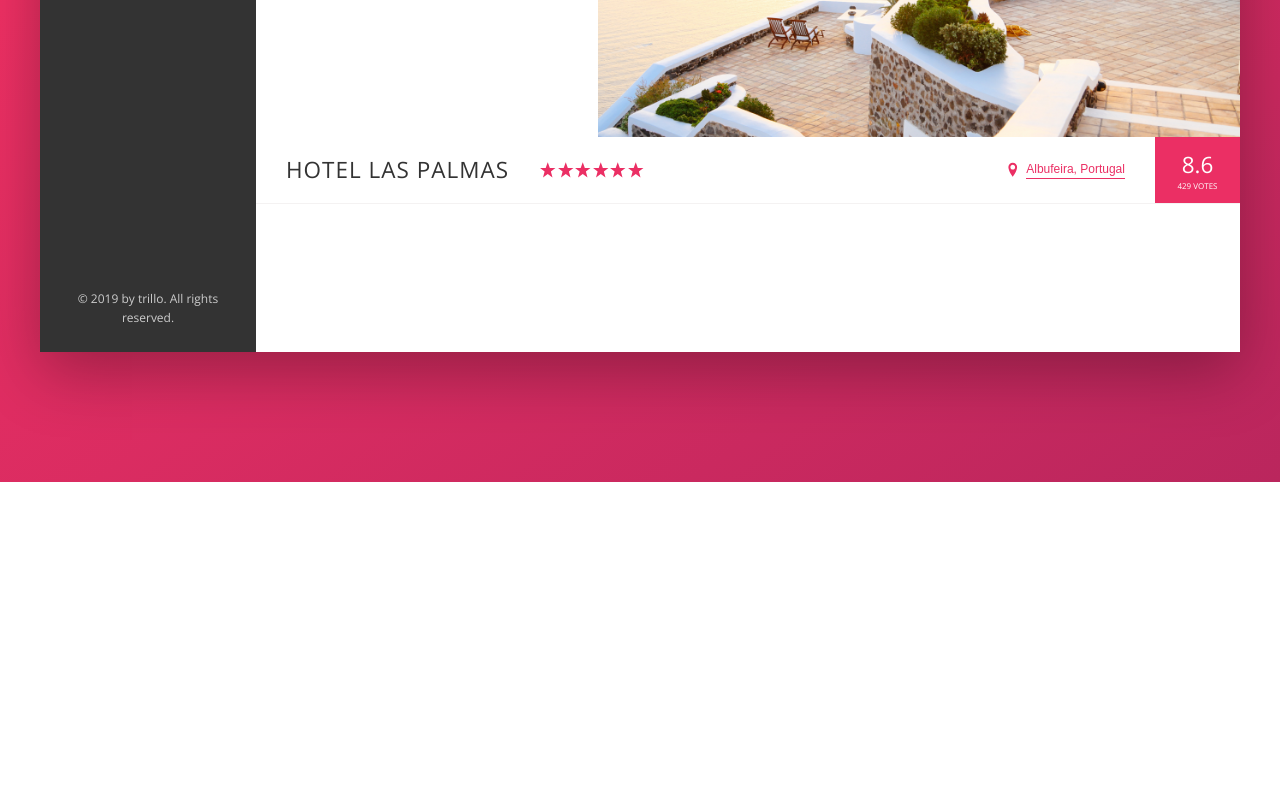
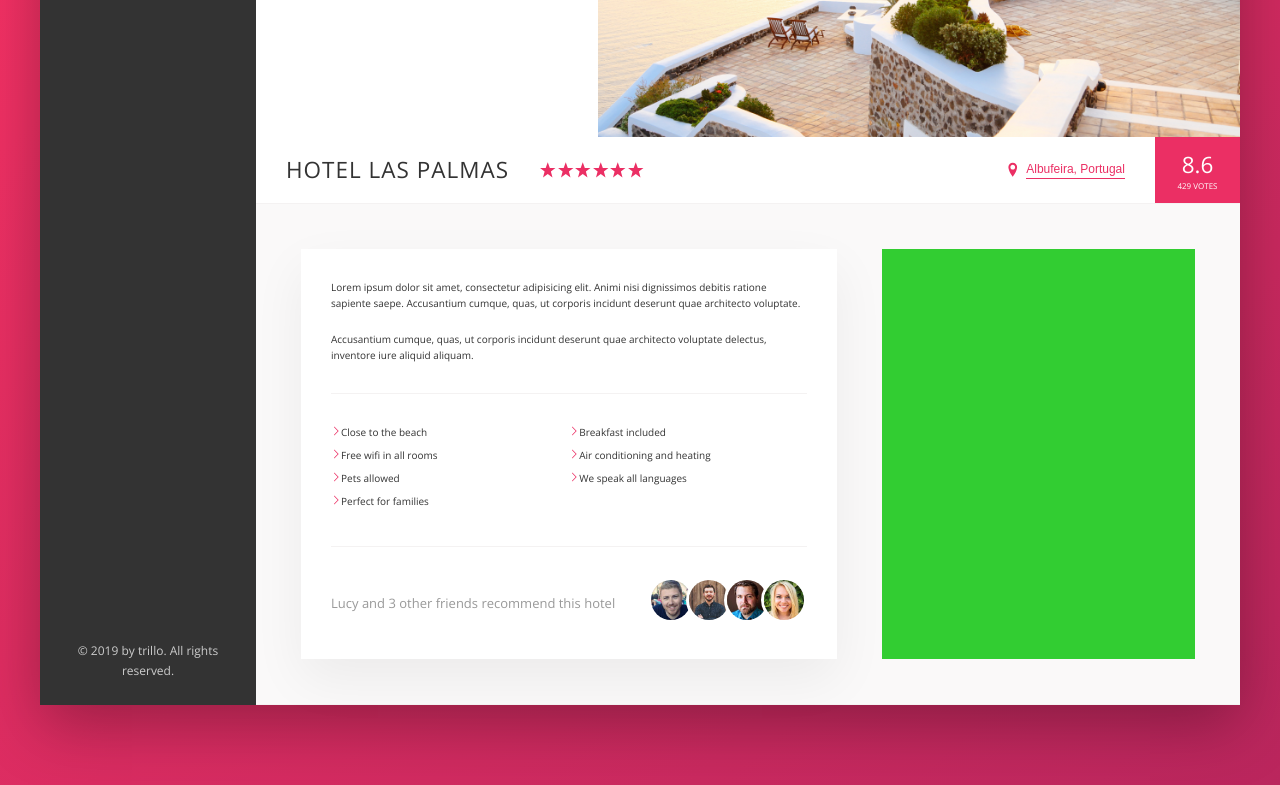
Before and after one commit to marcoanicosta/booking-website, a website: page index.html in a window 1280 px wide. Shown: the part 398-1183 px from the top of the page. Before the commit the page ends 880 px from the top, so only its background shows below. Drawn offline with nearby package versions, Linux system fonts and the light colour scheme.

Commit message:
recommendations and descriptions finished

```diff
--- a/index.html
+++ b/index.html
@@ -134,6 +134,43 @@
                 <div class="overview__rating-count">429 votes</div>
               </div>
             </div>
+
+            <div class="detail">
+              <div class="description">
+                <p class="paragraph">
+                  Lorem ipsum dolor sit amet, consectetur adipisicing elit.
+                  Animi nisi dignissimos debitis ratione sapiente saepe.
+                  Accusantium cumque, quas, ut corporis incidunt deserunt quae architecto voluptate.
+                </p>
+                <p class="paragraph">
+                  Accusantium cumque, quas, ut corporis incidunt deserunt quae architecto voluptate delectus,
+                  inventore iure aliquid aliquam.
+                </p>
+                <ul class="list">
+                  <li class="list__item">Close to the beach</li>
+                  <li class="list__item">Breakfast included</li>
+                  <li class="list__item">Free wifi in all rooms</li>
+                  <li class="list__item">Air conditioning and heating</li>
+                  <li class="list__item">Pets allowed</li>
+                  <li class="list__item">We speak all languages</li>
+                  <li class="list__item">Perfect for families</li>
+                </ul>
+                <div class="recommend">
+                  <p class="recommend__count">
+                    Lucy and 3 other friends recommend this hotel
+                  </p>
+                  <div class="recommend__friends">
+                    <img src="img/user-3.jpg" alt="Friend 1" class="recommend__photo">
+                    <img src="img/user-4.jpg" alt="Friend 2" class="recommend__photo">
+                    <img src="img/user-5.jpg" alt="Friend 3" class="recommend__photo">
+                    <img src="img/user-6.jpg" alt="Friend 4" class="recommend__photo">
+                  </div>
+                </div>
+              </div>
+              <div class="user-reviews">
+
+              </div>
+            </div>
           </main>
         </div>
       </div>
--- a/sass/_base.scss
+++ b/sass/_base.scss
@@ -15,6 +15,10 @@
 
   //shadow dark
   --shadow-dark: 0 2rem 6rem rgba(0, 0, 0, .3);
+  --shadow-light: 0 2rem 5rem rgba(0, 0, 0, .06);
+
+  //border-box
+  --line: 1px solid var(--color-grey-light-2);
 }
 
 * {
--- a/sass/_components.scss
+++ b/sass/_components.scss
@@ -311,3 +311,77 @@
     box-shadow: none;
   }
 }
+
+
+///////////////
+// PARAGRAPH
+.paragraph:not(:last-of-type) {
+  margin-bottom: 2rem;
+}
+///////////////
+// LIST
+.list {
+  list-style: none;
+  margin: 3rem 0;
+  padding: 3rem 0;
+  border-top: var(--line);
+  border-bottom: var(--line);
+
+  display: flex;
+  flex-wrap: wrap;
+
+  &__item {
+    flex: 0 0 50%;
+    margin-bottom: .7rem;
+  }
+
+  &__item::before {
+    content: "";
+    display: inline-block;
+    height: 1rem;
+    width: 1rem;
+
+    //older browsers
+    //background-image: url(../img/chevron-thin-right.svg);
+    //background-size: cover;
+
+    //mask
+    background-color: var(--color-primary);
+    -webkit-mask-image:url(../img/chevron-thin-right.svg);
+    -webkit-mask-size: cover;
+    -webkit-mask-image:url(../img/chevron-thin-right.svg);
+    mask-size: cover;
+  }
+}
+///////////////
+// RECOMMEND
+
+.recommend {
+  font-size: 1.3rem;
+  color: var(--color-grey-dark-3);
+  display: flex;
+  align-items: center;
+
+
+  &__count {
+    margin-right: auto;
+  }
+
+  &__friends {
+
+  }
+
+
+
+  &__photo {
+    box-sizing: content-box;
+    height: 4rem;
+    width: 4rem;
+    border-radius: 50%;
+    border: 3px solid #fff;
+
+    &:not(:last-child) {
+    margin-right: -1.15rem;
+    }
+  }
+}
--- a/sass/_layout.scss
+++ b/sass/_layout.scss
@@ -10,7 +10,7 @@
   font-size: 1.4rem;
   height: 7rem;
   background-color: #fff;
-  border-bottom: 1px solid var(--color-grey-light-2);
+  border-bottom: var(--line);;
   display: flex;
   justify-content: space-between;
   align-items: center;
@@ -35,3 +35,24 @@
   flex: 1;
   //grow shrink width
 }
+
+
+.detail {
+  display: flex;
+  padding:4.5rem;
+  background-color: var(--color-grey-light-1);
+  border-bottom: var(--line);
+}
+
+.description {
+  background-color: #fff;
+  box-shadow: var(--shadow-light);
+  padding: 3rem;
+  flex: 0 0 60%;
+  margin-right: 4.5rem;
+}
+
+.user-reviews {
+  background-color: limegreen;
+  flex: 1;
+}
```
Also changed, not shown: css/style.css, 1 other file.
